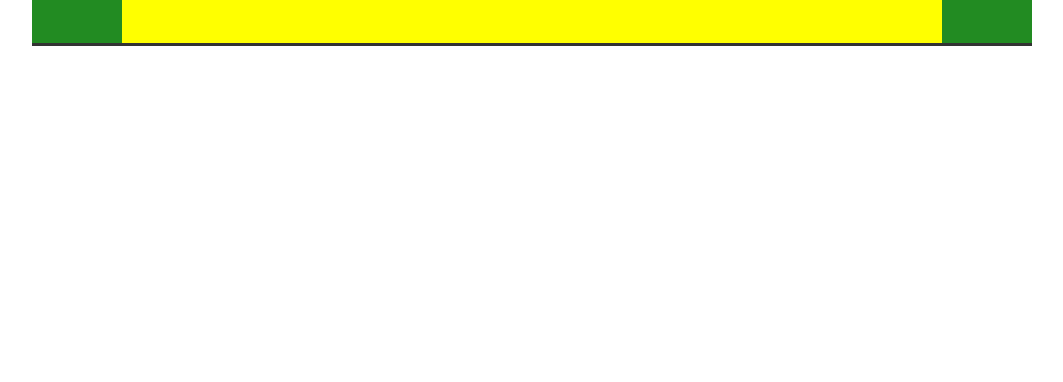
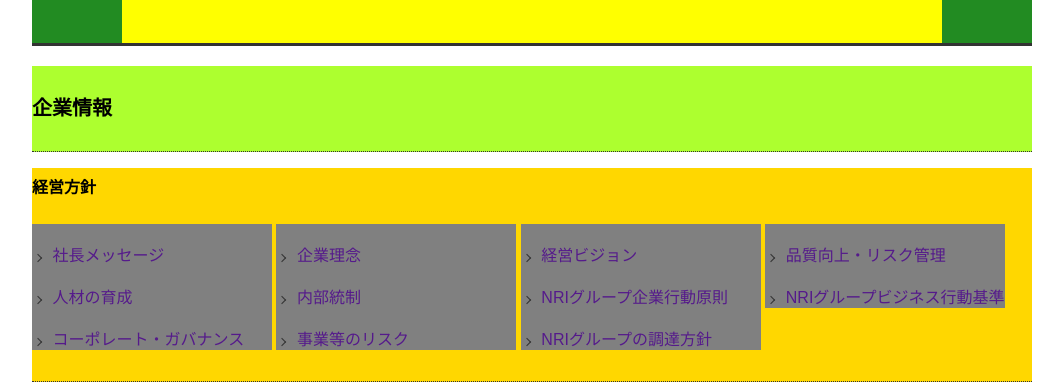
Before and after one commit to sumis01/nri, a plain HTML site: page index2.html in a window 1280 px wide. Shown: the part 2296-2678 px from the top of the page, without its empty margins (108-1171 px from the left). Before the commit the page ends 2342 px from the top, so only its background shows below. Drawn offline with Linux system fonts and the light colour scheme.

Commit message:
経営方針リンクの作成

```diff
--- a/index2.html
+++ b/index2.html
@@ -25,7 +25,7 @@
 
 
 
-    <div id="pageback"><!-- 1ページメインの後側 -->
+    <div class="pageback"><!-- 1ページメインの後側 -->
 
       <div class="pagefront"><!-- 2メインページ前面 -->
         <div class="shareframe"><!-- 3シェアフレーム -->
@@ -149,10 +149,64 @@
 
     </div><!-- 1ページメインの後側 -->
 
+    </div>
+    </div>
 
 
-    <!-- <article class="company-information">
-    </article>   -->
+    <article class="company-information">
+      <p>企業情報</p>
+    </article>
+
+
+    <section class="link_collection_one">
+        <p>経営方針</p>
+        <article class="link-box">
+          <a href=""><span>社長メッセージ</span></a>
+        </article>
+
+        <article class="link-box">
+            <a href=""><span>企業理念</span></a>
+        </article>
+
+          <article class="link-box">
+              <a href=""><span>経営ビジョン</span></a>
+          </article>
+
+          <article class="link-box">
+              <a href=""><span>品質向上・リスク管理</span></a>
+          </article>
+
+          <article class="link-box">
+              <a href=""><span>人材の育成</span></a>
+          </article>
+
+          <article class="link-box">
+              <a href=""><span>内部統制</span></a>
+          </article>
+
+          <article class="link-box">
+              <a href=""><span>NRIグループ企業行動原則</span></a>
+          </article>
+
+          <article class="link-box">
+              <a href=""><span>NRIグループビジネス行動基準</span></a>
+          </article>
+
+          <article class="link-box">
+              <a href=""><span>コーポレート・ガバナンス</span></a>
+          </article>
+
+          <article class="link-box">
+              <a href=""><span>事業等のリスク</span></a>
+          </article>
+
+          <article class="link-box">
+              <a href=""><span>NRIグループの調達方針</span></a>
+          </article>
+
+
+    </section><!-- link_collection_one -->
+
 
   </body>
 
--- a/style2.css
+++ b/style2.css
@@ -67,14 +67,7 @@ header {
   padding: 5px 0 0 200px;
 }
 
-#pageback {
-  content: "";
-  display: block;
-  clear: both;
-}
-
-
-#pageback {
+.pageback {
   background-color: forestgreen;
   width: 1000px;
   max-width: 1000px;
@@ -83,8 +76,6 @@ header {
   margin-left: auto;
   margin-top: 30px;
   border-bottom: solid 3px #333333;
-  /* clear: both; */
-
 }
 
 
@@ -108,10 +99,7 @@ header {
 
 
 .title img {
-  /* position: absolute; */
-  /* margin-top: 5px; */
   padding-right: 10px;
-  /* float: left; */
 }
 
 .pagefront p {
@@ -285,7 +273,11 @@ a {
 
 .nristrongtext p {
   font-size: 16px;
+  font-weight: bold;
   Line-height: 30px;
+  text-align: left;
+  margin-left: 10px;
+  color: #333333;
 }
 
 /* NRIのつよみ・ボタン */
@@ -430,9 +422,75 @@ button.bw-arrowunder {
 
 
 /* 企業情報タグ */
+
 .company-information {
   width: 1000px;
   max-width: 1000px;
-  height: 5000px;
+  height: 85px;
+  margin-left: auto;
+  margin-right: auto;
   background-color: greenyellow;
+  border-bottom:  dotted 1px  #333333;
 }
+
+.company-information p {
+  font-size: 20px;
+  font-weight: bold;
+  line-height: 85px;
+}
+
+/* リンク集 */
+.link_collection_one {
+  width: 1000px;
+  max-width: 1000px;
+  -webkit-min-width: 30%;
+  -moz-min-width: 30%;
+  -ms-min-width: 30%;
+  -o-min-width: 30%;
+  min-width: 30%;
+  background-color: gold;
+  height: 213px;
+  margin-left: auto;
+  margin-right: auto;
+  clear: both;
+  border-bottom:  dotted 1px  #333333;
+}
+
+.link_collection_one p {
+  font-size: 16px;
+  line-height: 40px;
+  font-weight: bold;
+
+}
+
+.link-box {
+  width: 230px;
+  max-height: 41px;
+  background-color: gray;
+  padding-left: 10px;
+  padding-top: 18px;
+  margin: 0px;
+  display: inline-block;
+}
+
+.link-box p {
+  font-size: 14px;
+  line-height: 41px;
+  color: #0c419a;
+}
+
+.link-box::Before {
+	content: '';
+	display: inline-block;
+	padding: 0;
+	width: 5px;
+	height: 5px;
+	border-top: solid 1px #333333;
+	border-right: solid 1px #333333;
+	-webkit-transform-origin: center;
+	-ms-transform-origin: center;
+	transform-origin: center;
+	-webkit-transform: rotate(45deg) translateX(-5px) translateY(5px);
+	-ms-transform: rotate(45deg) translateX(-5px) translateY(5px);
+	transform: rotate(45deg) translateX(-5px) translateY(5px);
+}
```
